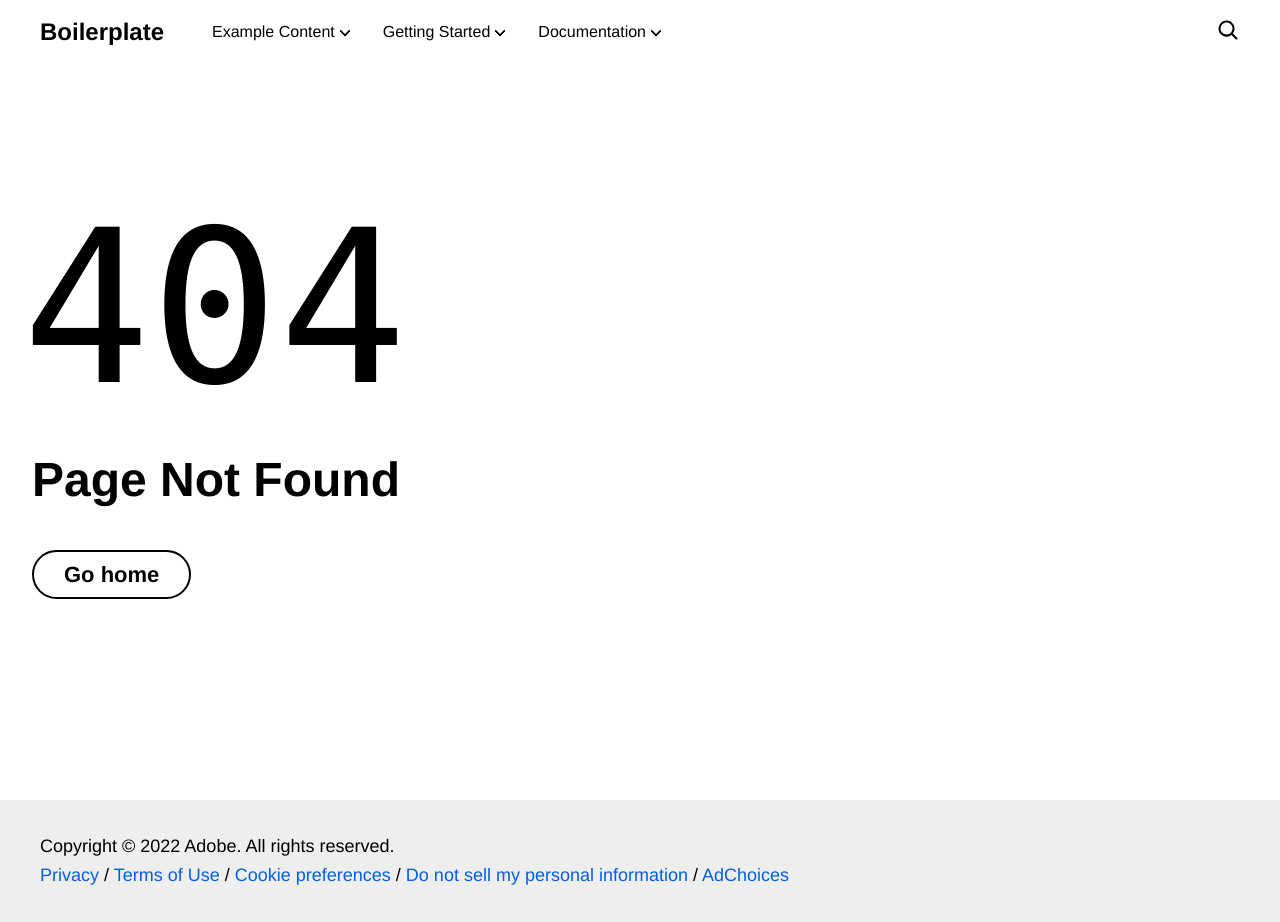
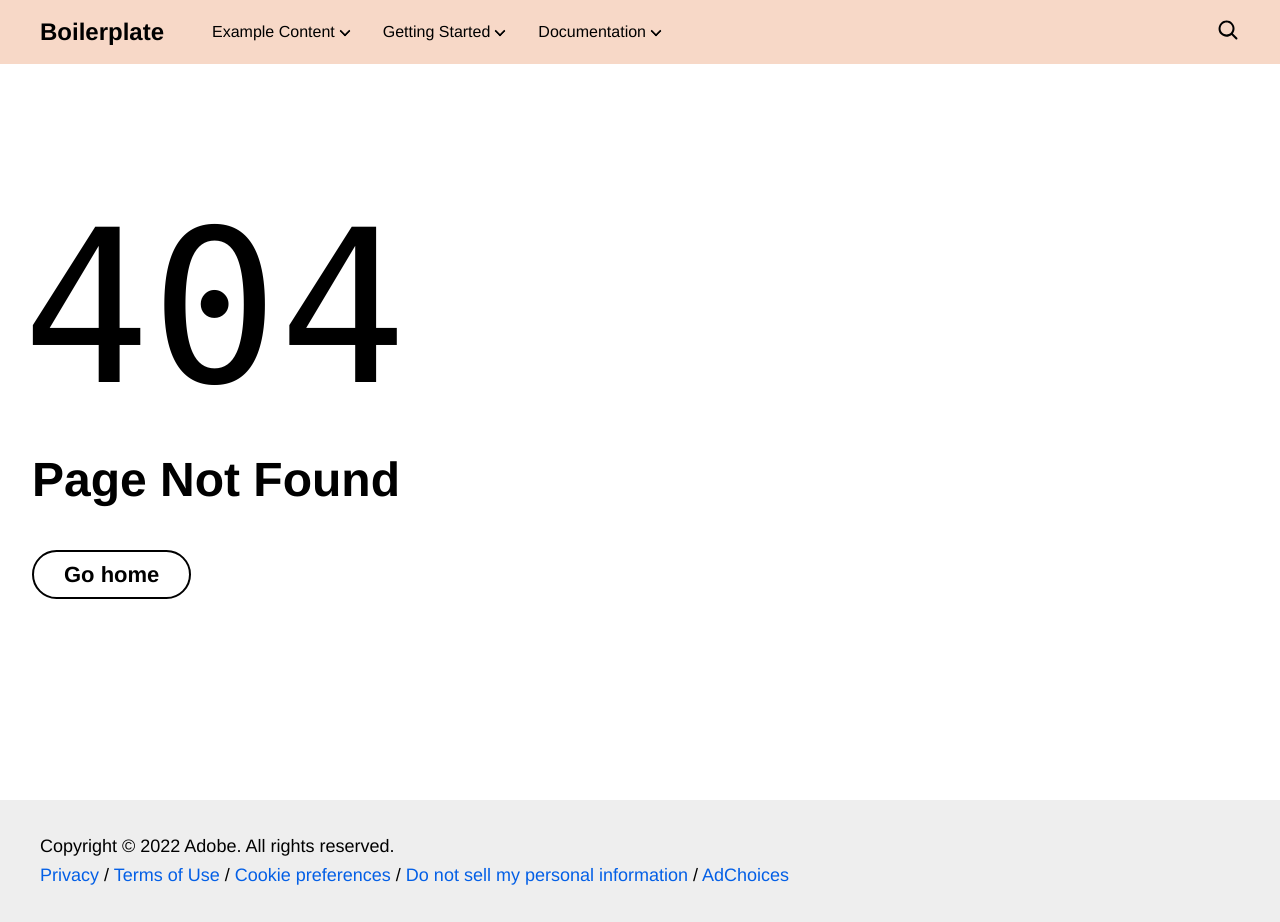
Before and after one commit to PavanRam/helix-alpha, a website with bundled scripts: page 404.html in a window 1280 px wide. Built offline with nearby package versions, Linux system fonts and the light colour scheme; files whose address does not match are found by name.

Commit message:
updating header color

```diff
--- a/styles/styles.css
+++ b/styles/styles.css
@@ -18,7 +18,7 @@
   --overlay-background-color: #eee;
   --highlight-background-color: #ccc;
   --text-color: #000;
-  --updated-header-color: #f7d8c7 ;
+  --header-color: #f7d8c7 ;
 
   /* fonts */
   --body-font-family: 'helvetica neue', helvetica, ubuntu, roboto, noto, sans-serif;
```
